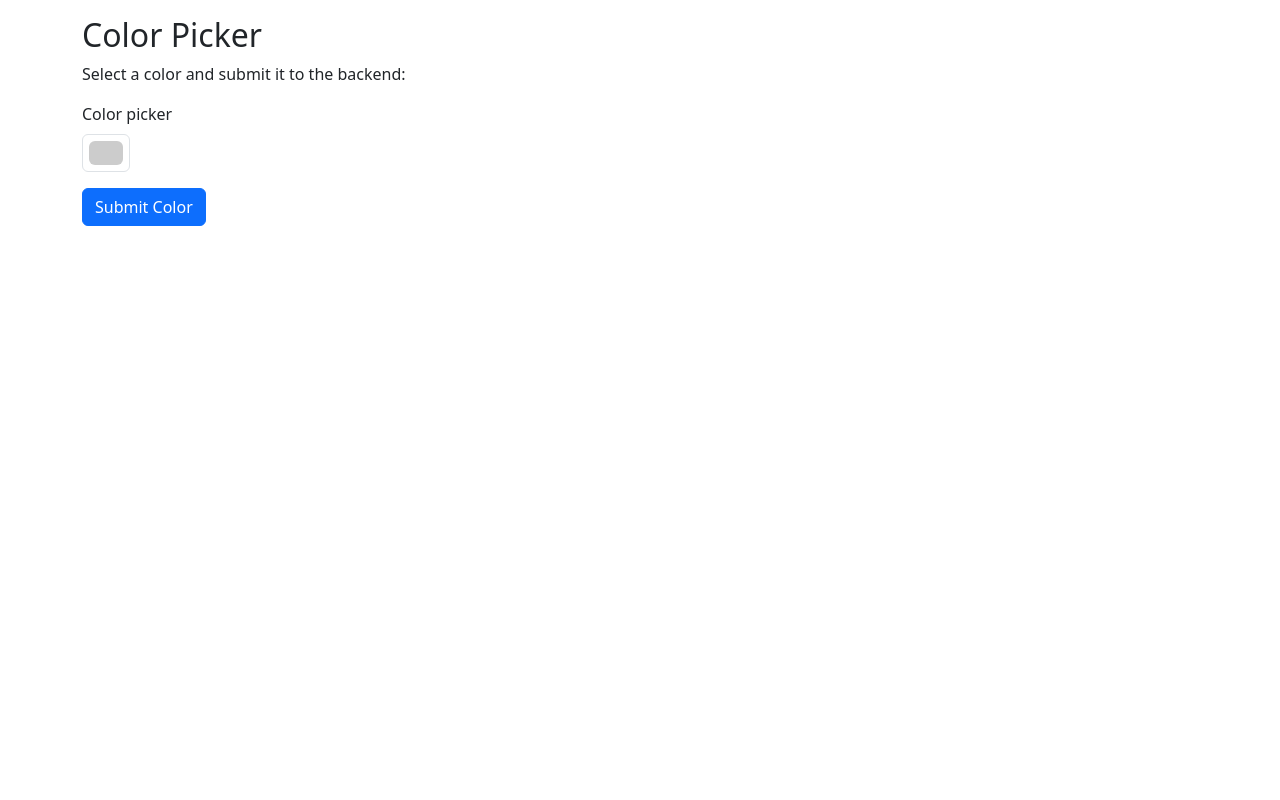
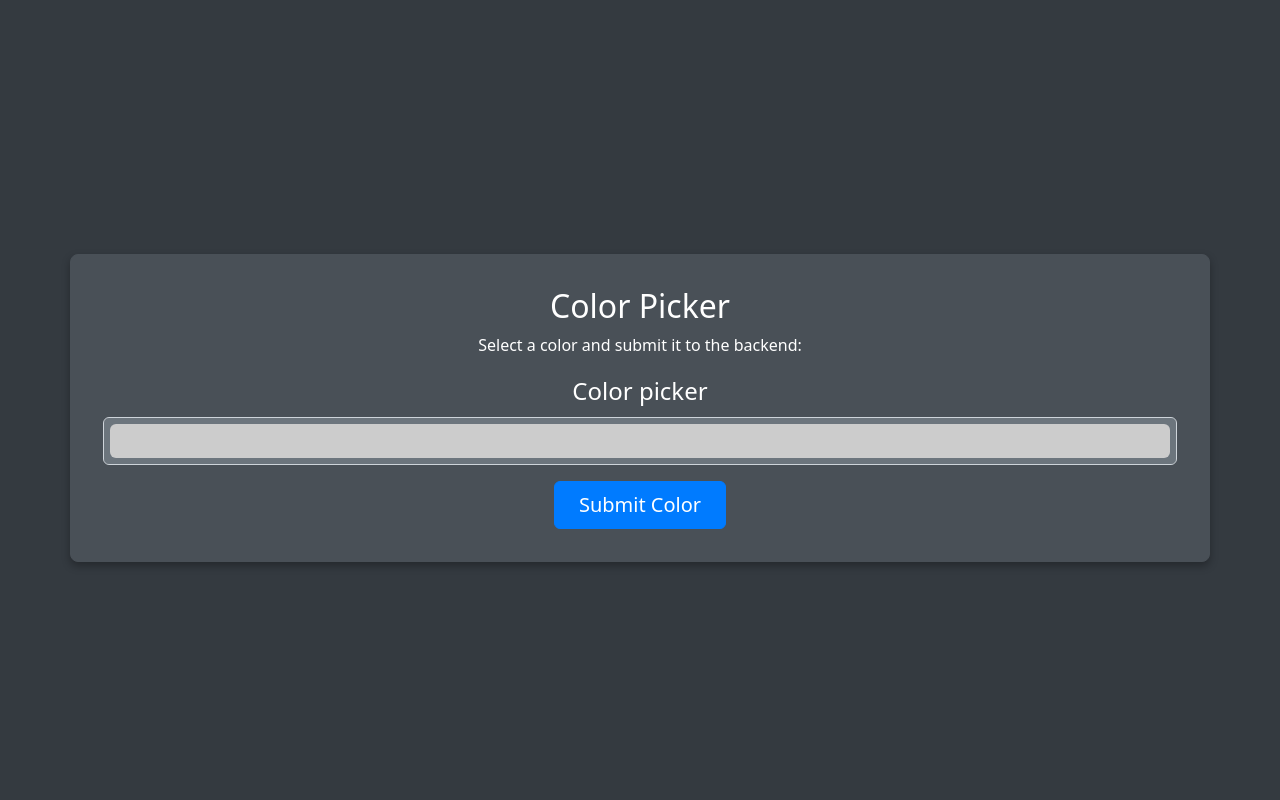
Before and after one commit to MattPeters13/Hexcode_Selector_Flask, a Flask app: page / in a window 1280 px wide. Run offline with Flask 3, Linux system fonts and the light colour scheme.

Commit message:
changes to front end
Dark Mode
Centered
Bigger Icons

```diff
--- a/templates/index.html
+++ b/templates/index.html
@@ -6,6 +6,42 @@
   <meta name="viewport" content="width=device-width, initial-scale=1">
   <link href="https://cdn.jsdelivr.net/npm/bootstrap@5.3.3/dist/css/bootstrap.min.css" rel="stylesheet">
   <script src="https://cdn.jsdelivr.net/npm/bootstrap@5.3.3/dist/js/bootstrap.bundle.min.js"></script>
+  <style>
+    body {
+      display: flex;
+      justify-content: center;
+      align-items: center;
+      height: 100vh;
+      background-color: #343a40; /* Dark background */
+      color: #ffffff; /* Light text */
+    }
+    .container {
+      text-align: center;
+      padding: 2rem;
+      border: 1px solid #495057; /* Darker border */
+      border-radius: 0.5rem;
+      background-color: #495057; /* Darker container */
+      box-shadow: 0 4px 8px rgba(0, 0, 0, 0.3);
+    }
+    .form-label {
+      font-size: 1.5rem;
+    }
+    .form-control-color {
+      height: 3rem;
+      width: 100%;
+      background-color: #6c757d; /* Input background */
+      border: 1px solid #ced4da; /* Lighter border */
+      color: #ffffff; /* Text color */
+    }
+    .btn {
+      font-size: 1.25rem;
+      padding: 0.5rem 1.5rem;
+    }
+    .btn-primary {
+      background-color: #007bff; /* Blue button */
+      border-color: #007bff; /* Blue border */
+    }
+  </style>
 </head>
 <body>
 
```
